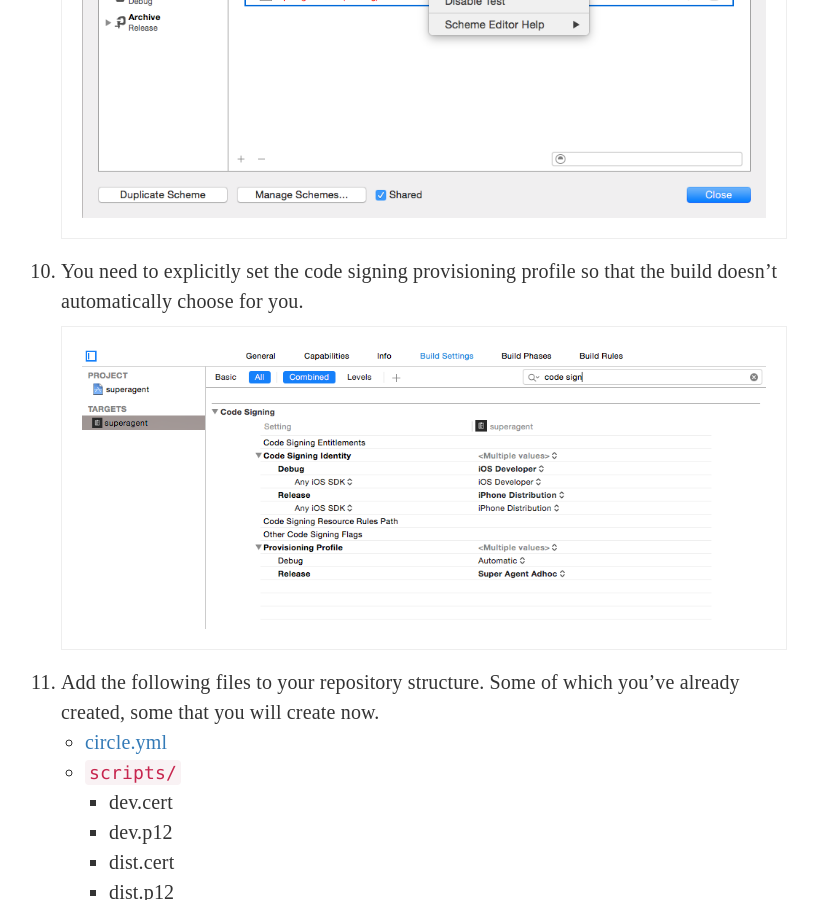
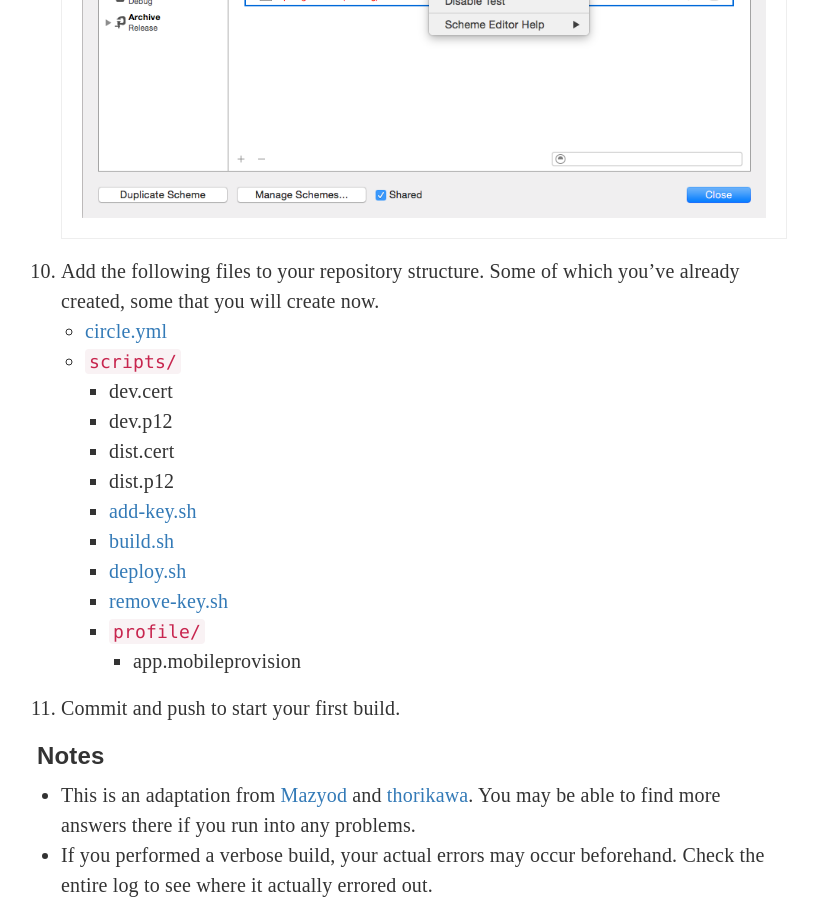
Before and after one commit to sjlu/sjlu.github.io, a Jekyll site: the page built from posts/_posts/2015-08-18-circleci-ios-builds-to-hockeyapp.md, in a window 1280 px wide and 900 px high, scrolled down 4617 px. Shown: the whole window, without its empty margins (228-1046 px from the left). Built offline with Jekyll 4.4.1, drawn with Linux system fonts in a browser that asks for light colours; nearby versions of some CDN libraries; comment, search, counter and statistics services are not loaded.

Commit message:
remove an unnecessary step

```diff
--- a/posts/_posts/2015-08-18-circleci-ios-builds-to-hockeyapp.md
+++ b/posts/_posts/2015-08-18-circleci-ios-builds-to-hockeyapp.md
@@ -50,10 +50,6 @@ App ID to build `appTests` with. If you want to also test with CircleCI, you'll
 your certificates with the wildcard. You may also need to remove this from your project also.
 ![pic05](/images/screenshots/08.png)
 
-8. You need to explicitly set the code signing provisioning profile so that the build doesn't
-automatically choose for you.
-![pic05](/images/screenshots/09.png)
-
 8. Add the following files to your repository structure. Some of which you've already created,
 some that you will create now.
     * [circle.yml](https://gist.github.com/sjlu/c648b762f7b17c9beeb6#file-circle-yml)
```
